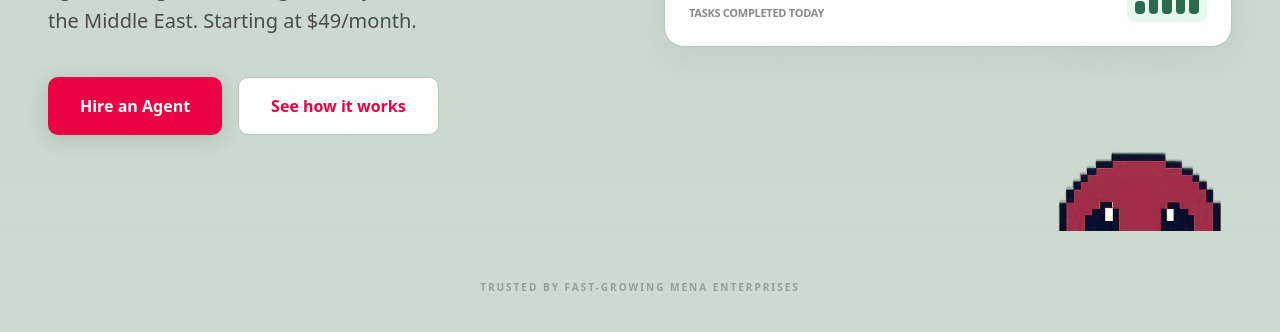
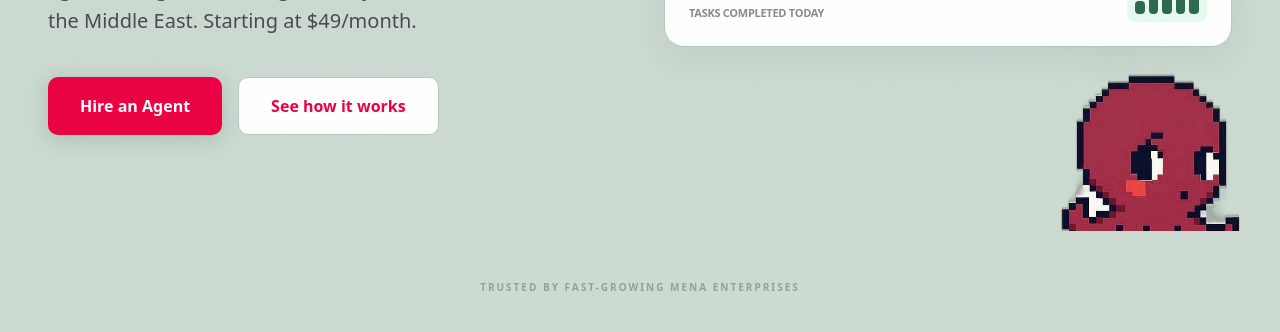
Before and after one commit to eyadismael123-sudo/stratus-web, a Next.js app in the folder web/: page / in a window 1280 px wide. Shown: the part 620-952 px from the top of the page. Built offline with nearby package versions, Linux system fonts and the light colour scheme; no server answers; a web font is replaced by a local one.

Commit message:
fix: hero mascot — full body sitting at corner instead of awkward peek

```diff
--- a/web/components/pages/landing/HeroSection.tsx
+++ b/web/components/pages/landing/HeroSection.tsx
@@ -193,13 +193,13 @@
         className="relative overflow-hidden pt-[60px]"
         style={{ background: "#CCDAD1" }}
       >
-        {/* Mascot — octopus peeking up from bottom-right corner */}
+        {/* Mascot — octopus sitting at bottom-right corner */}
         <img
-          src="/mascot-peeking.png"
+          src="/mascot-front.png"
           alt=""
           aria-hidden="true"
           className="absolute bottom-0 right-10 pointer-events-none select-none hidden md:block"
-          style={{ width: "200px", transform: "translateY(45%)", zIndex: 0 }}
+          style={{ width: "180px", transform: "translateY(20%)", zIndex: 0 }}
         />
         <div className="relative z-10 max-w-[1440px] mx-auto px-6 md:px-12 pt-20 pb-24">
           <div className="grid md:grid-cols-2 gap-12 items-center">
```
